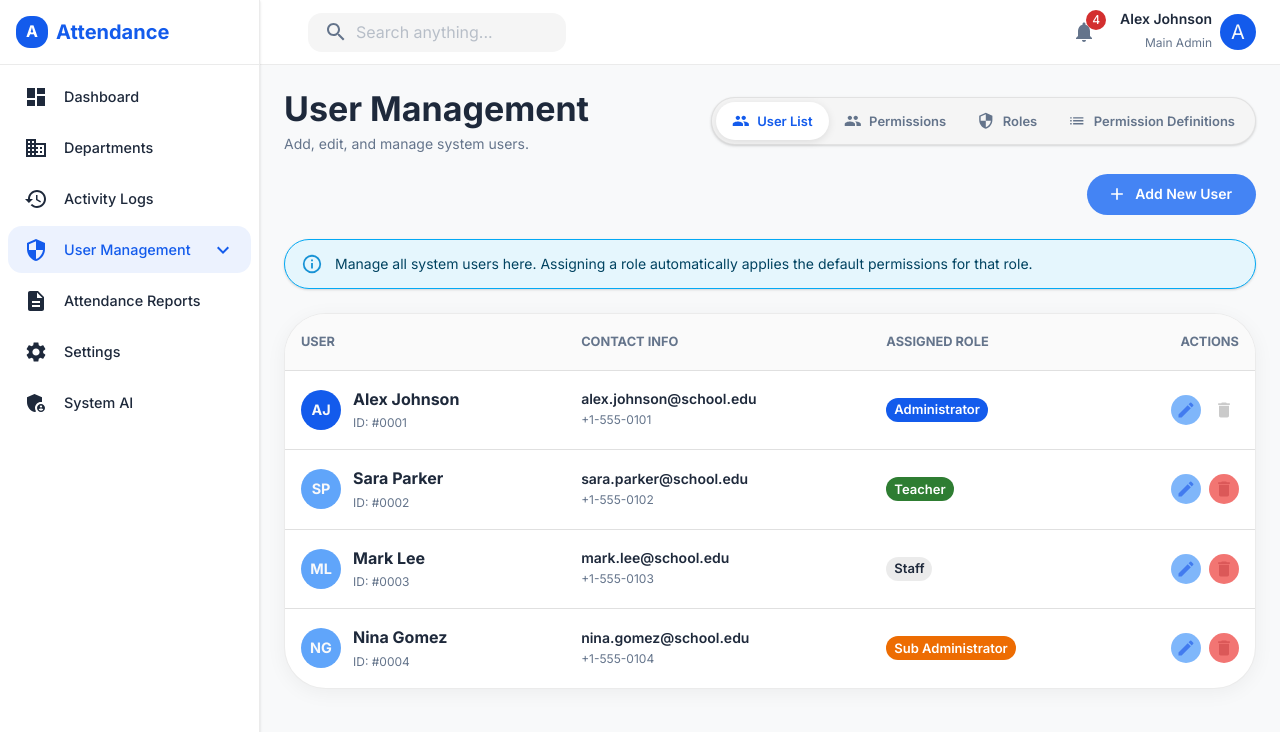
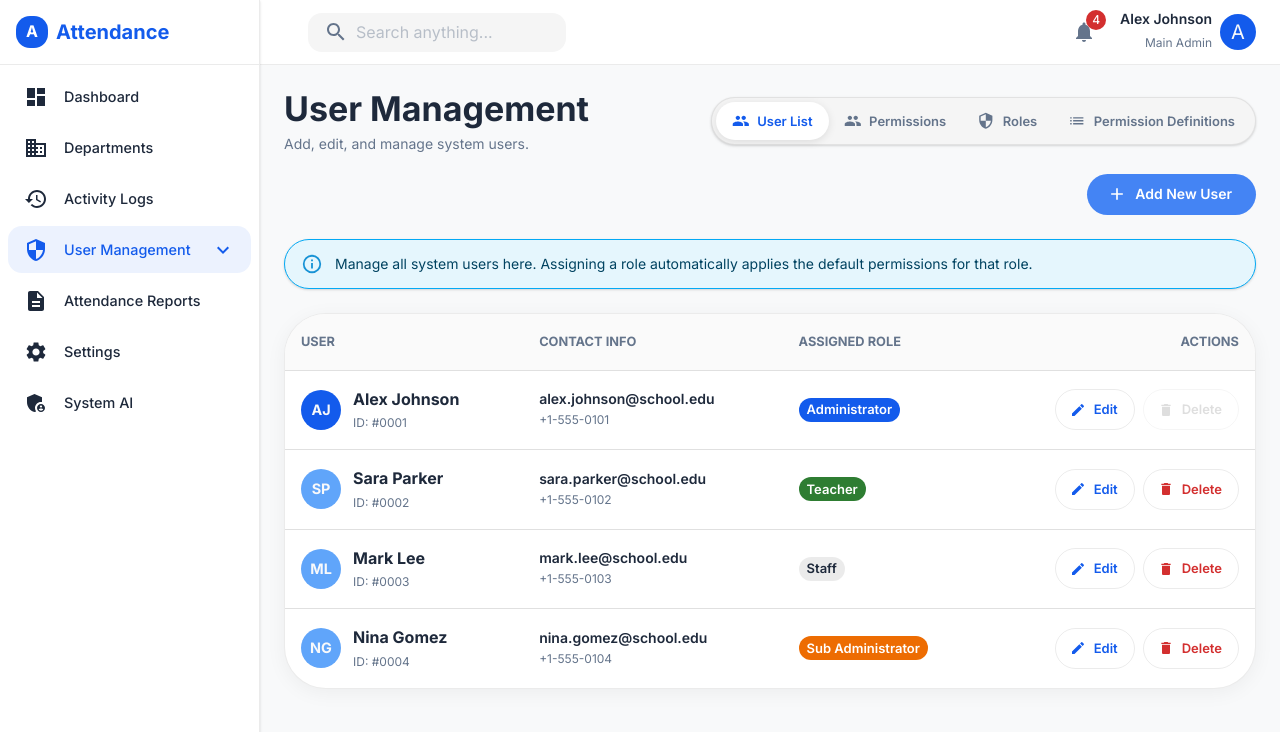
Before and after one commit to cloudregex/attendance-management-project, a React (Vite) app in the folder attendance_system/: page /permissions in a window 1280 px wide. Shown: the top 732 px of the page. Built offline with nearby package versions, Linux system fonts and the light colour scheme.

Commit message:
now update ui

```diff
--- a/attendance_system/src/features/permissions/components/PermissionDefinitionList.jsx
+++ b/attendance_system/src/features/permissions/components/PermissionDefinitionList.jsx
@@ -333,34 +333,51 @@ const PermissionDefinitionList = () => {
                                 )}
                                 {columns.actions && (
                                     <TableCell align="right" sx={{ py: 1.5 }}>
-                                        <IconButton
+                                        <Stack direction="row" spacing={1} justifyContent="flex-end">
+                                            <Button
+                                                variant="outlined"
                                                 size="small"
+                                                startIcon={<EditIcon sx={{ fontSize: '1rem !important' }} />}
                                                 onClick={() => handleOpen(item)}
                                                 sx={{
+                                                    borderRadius: 2,
+                                                    textTransform: 'none',
+                                                    fontWeight: 600,
+                                                    borderColor: 'divider',
                                                     color: mode === 'dark' ? 'primary.light' : 'primary.main',
+                                                    '&:hover': {
                                                         bgcolor: mode === 'dark' ? 'rgba(56, 189, 248, 0.1)' : 'primary.light',
-                                                mr: 1,
-                                                opacity: 0.8,
-                                                transition: 'all 0.2s',
-                                                '&:hover': { bgcolor: 'primary.main', color: 'white', opacity: 1, transform: 'scale(1.05)' }
+                                                        borderColor: 'primary.main',
+                                                    }
                                                 }}
                                             >
-                                            <EditIcon fontSize="small" />
-                                        </IconButton>
-                                        <IconButton
+                                                Edit
+                                            </Button>
+                                            <Button
+                                                variant="outlined"
                                                 size="small"
+                                                startIcon={<DeleteIcon sx={{ fontSize: '1rem !important' }} />}
                                                 onClick={() => handleDelete(item.id)}
                                                 disabled={item.id <= 9}
                                                 sx={{
+                                                    borderRadius: 2,
+                                                    textTransform: 'none',
+                                                    fontWeight: 600,
+                                                    borderColor: 'divider',
                                                     color: mode === 'dark' ? '#fca5a5' : 'error.main',
+                                                    '&:hover': {
                                                         bgcolor: mode === 'dark' ? 'rgba(248, 113, 113, 0.1)' : 'error.light',
-                                                opacity: 0.8,
-                                                transition: 'all 0.2s',
-                                                '&:hover': { bgcolor: 'error.main', color: 'white', opacity: 1, transform: 'scale(1.05)' }
+                                                        borderColor: 'error.main',
+                                                    },
+                                                    '&.Mui-disabled': {
+                                                        borderColor: 'divider',
+                                                        opacity: mode === 'dark' ? 0.3 : 0.5
+                                                    }
                                                 }}
                                             >
-                                            <DeleteIcon fontSize="small" />
-                                        </IconButton>
+                                                Delete
+                                            </Button>
+                                        </Stack>
                                     </TableCell>
                                 )}
                             </TableRow>
--- a/attendance_system/src/features/permissions/components/PermissionList.jsx
+++ b/attendance_system/src/features/permissions/components/PermissionList.jsx
@@ -274,13 +274,14 @@ const PermissionList = () => {
                   </Stack>
                 </TableCell>
                 <TableCell align="right">
+                  <Stack direction="row" spacing={1} justifyContent="flex-end">
                     <Button
                       variant="outlined"
                       size="small"
                       startIcon={<EditIcon sx={{ fontSize: '1rem !important' }} />}
                       onClick={() => navigate(`/permissions/edit/${user.id}`)}
                       sx={{
-                      borderRadius: 1.5,
+                        borderRadius: 2,
                         textTransform: 'none',
                         fontWeight: 600,
                         borderColor: 'divider',
@@ -293,6 +294,7 @@ const PermissionList = () => {
                     >
                       Edit
                     </Button>
+                  </Stack>
                 </TableCell>
               </TableRow>
             ))}
--- a/attendance_system/src/features/permissions/components/UserManager.jsx
+++ b/attendance_system/src/features/permissions/components/UserManager.jsx
@@ -23,6 +23,7 @@ import {
     Avatar,
     Alert,
     useTheme,
+    Stack,
 } from '@mui/material';
 import { Edit as EditIcon, Delete as DeleteIcon, Add as AddIcon, People as PeopleIcon } from '@mui/icons-material';
 import { readRoles } from './RoleManager';
@@ -420,34 +421,51 @@ const UserManager = () => {
                                     />
                                 </TableCell>
                                 <TableCell align="right">
-                                    <IconButton
+                                    <Stack direction="row" spacing={1} justifyContent="flex-end">
+                                        <Button
+                                            variant="outlined"
+                                            size="small"
+                                            startIcon={<EditIcon sx={{ fontSize: '1rem !important' }} />}
                                             onClick={() => handleOpen(user)}
-                                        size="small"
                                             sx={{
+                                                borderRadius: 2,
+                                                textTransform: 'none',
+                                                fontWeight: 600,
+                                                borderColor: 'divider',
                                                 color: mode === 'dark' ? 'primary.light' : 'primary.main',
+                                                '&:hover': {
                                                     bgcolor: mode === 'dark' ? 'rgba(56, 189, 248, 0.1)' : 'primary.light',
-                                            mr: 1,
-                                            opacity: 0.8,
-                                            transition: 'all 0.2s',
-                                            '&:hover': { bgcolor: 'primary.main', color: 'white', opacity: 1, transform: 'scale(1.05)' }
+                                                    borderColor: 'primary.main',
+                                                }
                                             }}
                                         >
-                                        <EditIcon fontSize="small" />
-                                    </IconButton>
-                                    <IconButton
+                                            Edit
+                                        </Button>
+                                        <Button
+                                            variant="outlined"
+                                            size="small"
+                                            startIcon={<DeleteIcon sx={{ fontSize: '1rem !important' }} />}
                                             onClick={() => handleDelete(user)}
-                                        size="small"
+                                            disabled={user.id === 1}
                                             sx={{
+                                                borderRadius: 2,
+                                                textTransform: 'none',
+                                                fontWeight: 600,
+                                                borderColor: 'divider',
                                                 color: mode === 'dark' ? '#fca5a5' : 'error.main',
+                                                '&:hover': {
                                                     bgcolor: mode === 'dark' ? 'rgba(248, 113, 113, 0.1)' : 'error.light',
-                                            opacity: 0.8,
-                                            transition: 'all 0.2s',
-                                            '&:hover': { bgcolor: 'error.main', color: 'white', opacity: 1, transform: 'scale(1.05)' }
+                                                    borderColor: 'error.main',
+                                                },
+                                                '&.Mui-disabled': {
+                                                    borderColor: 'divider',
+                                                    opacity: mode === 'dark' ? 0.3 : 0.5
+                                                }
                                             }}
-                                        disabled={user.id === 1}
                                         >
-                                        <DeleteIcon fontSize="small" />
-                                    </IconButton>
+                                            Delete
+                                        </Button>
+                                    </Stack>
                                 </TableCell>
                             </TableRow>
                         ))}
```
Lines whose indentation alone changed are shown as unchanged.
